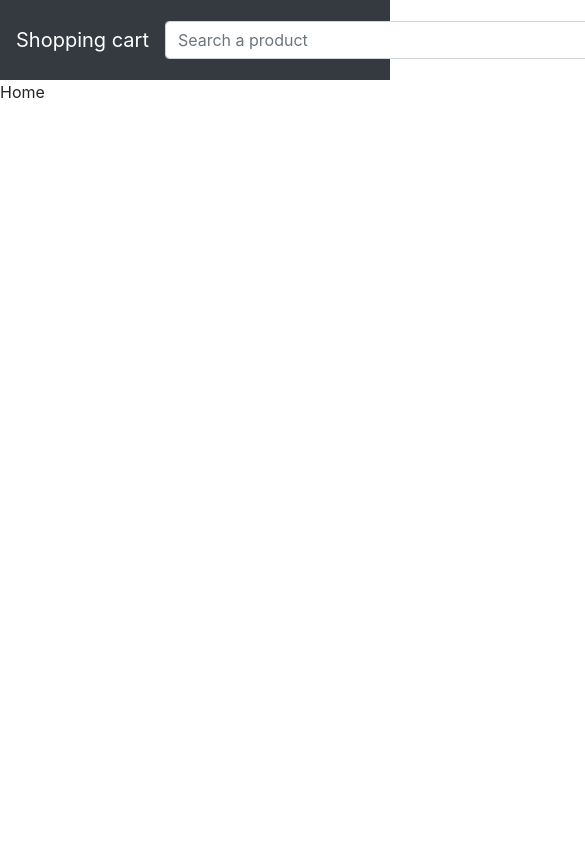
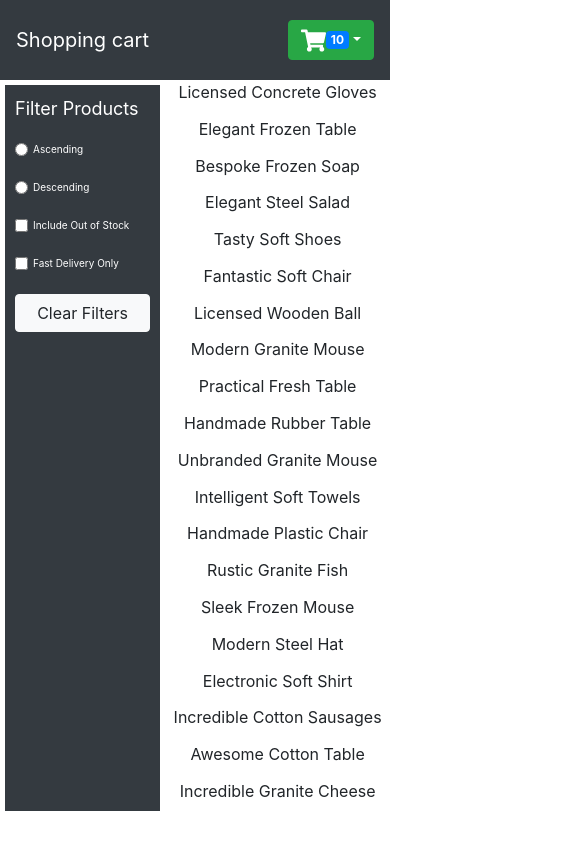
Before and after one commit to aashujames/shopping-cart, a React (Vite) app: page / in a window 390 px wide. Shown: the top 844 px of the page, 585 px wide, since content can reach past the window. Built offline with nearby package versions, Linux system fonts and the light colour scheme.

Commit message:
Filter component created with styling

```diff
--- /dev/null
+++ b/src/components/Filters.jsx
@@ -0,0 +1,65 @@
+import { Button, Form } from "react-bootstrap";
+import { CartState } from "../context/Context";
+import "./styles.css";
+
+const Filters = () => {
+    // make state for rating
+
+    return (
+        <div className="filters">
+            <span className="title">Filter Products</span>
+            <span>
+                <Form.Check
+                    inline
+                    label="Ascending"
+                    name="group1"
+                    type="radio"
+                    id={`inline-1`}
+                />
+            </span>
+            <span>
+                <Form.Check
+                    inline
+                    label="Descending"
+                    name="group1"
+                    type="radio"
+                    id={`inline-2`}
+                />
+            </span>
+            <span>
+                <Form.Check
+                    inline
+                    label="Include Out of Stock"
+                    name="group1"
+                    type="checkbox"
+                    id={`inline-3`}
+                />
+            </span>
+            <span>
+                <Form.Check
+                    inline
+                    label="Fast Delivery Only"
+                    name="group1"
+                    type="checkbox"
+                    id={`inline-4`}
+                />
+            </span>
+            {/* <span>
+                <label style={{ paddingRight: 10 }}>Rating: </label>
+                <Rating
+                    rating={byRating}
+                    onClick={(i) =>
+                        productDispatch({
+                            type: "FILTER_BY_RATING",
+                            payload: i + 1
+                        })
+                    }
+                    style={{ cursor: "pointer" }}
+                />
+            </span> */}
+            <Button variant="light">Clear Filters</Button>
+        </div>
+    );
+};
+
+export default Filters;
--- a/src/components/Home.jsx
+++ b/src/components/Home.jsx
@@ -1,14 +1,24 @@
 import React from "react";
 import { CartState } from "../context/Context";
+import SingleProduct from "./SingleProduct";
+import "./styles.css";
+import Filters from "./Filters";
 
 const Home = () => {
     const {
         state: { products }
     } = CartState();
 
-    console.log(products);
-
-    return <div>Home</div>;
+    return (
+        <div className="home">
+            <Filters />
+            <div className="productContainer">
+                {products.map((prod) => (
+                    <SingleProduct prod={prod} key={prod.id} />
+                ))}
+            </div>
+        </div>
+    );
 };
 
 export default Home;
--- /dev/null
+++ b/src/components/SingleProduct.jsx
@@ -0,0 +1,7 @@
+import React from "react";
+
+const SingleProduct = ({ prod }) => {
+    return <div>{prod.name}</div>;
+};
+
+export default SingleProduct;
--- /dev/null
+++ b/src/components/styles.css
@@ -0,0 +1,102 @@
+/* header styles */
+
+.header {
+    display: block;
+    text-align: center;
+    font-size: 30px;
+    margin: 10px 0;
+}
+
+.cartitem {
+    display: flex;
+    justify-content: space-between;
+    align-items: center;
+    margin: 0 20px;
+    margin-bottom: 20px;
+}
+
+.cartItemImg {
+    border-radius: 50%;
+    width: 50px;
+    height: 50px;
+    object-fit: cover;
+}
+
+.cartItemDetail {
+    display: flex;
+    flex: 1;
+    padding: 0 20px;
+    flex-direction: column;
+}
+
+/* Home Page */
+
+.home {
+    display: flex;
+}
+
+.filters {
+    background-color: #343a40;
+    color: white;
+    padding: 20px;
+    display: flex;
+    flex-direction: column;
+    width: 20%;
+    margin: 10px;
+    height: 86vh;
+}
+
+.filters > span {
+    padding-bottom: 20px;
+}
+
+.title {
+    font-size: 30px;
+}
+
+.productContainer {
+    display: flex;
+    width: 78%;
+    padding: 20px;
+    flex-wrap: wrap;
+    justify-content: space-around;
+}
+
+.products {
+    width: 30%;
+    margin: 10px;
+}
+
+.summary {
+    width: 30%;
+}
+
+/* Media Queries */
+@media (max-width: 771px) {
+    .filters {
+        width: 40%;
+        padding: 10px;
+        margin: 5px;
+    }
+
+    .filters > span {
+        font-size: 10px;
+    }
+
+    .title {
+        font-size: 18px !important;
+    }
+
+    .productContainer {
+        width: 58%;
+        padding: 0;
+    }
+
+    .search {
+        display: none !important;
+    }
+
+    .products {
+        width: 100%;
+    }
+}
```
